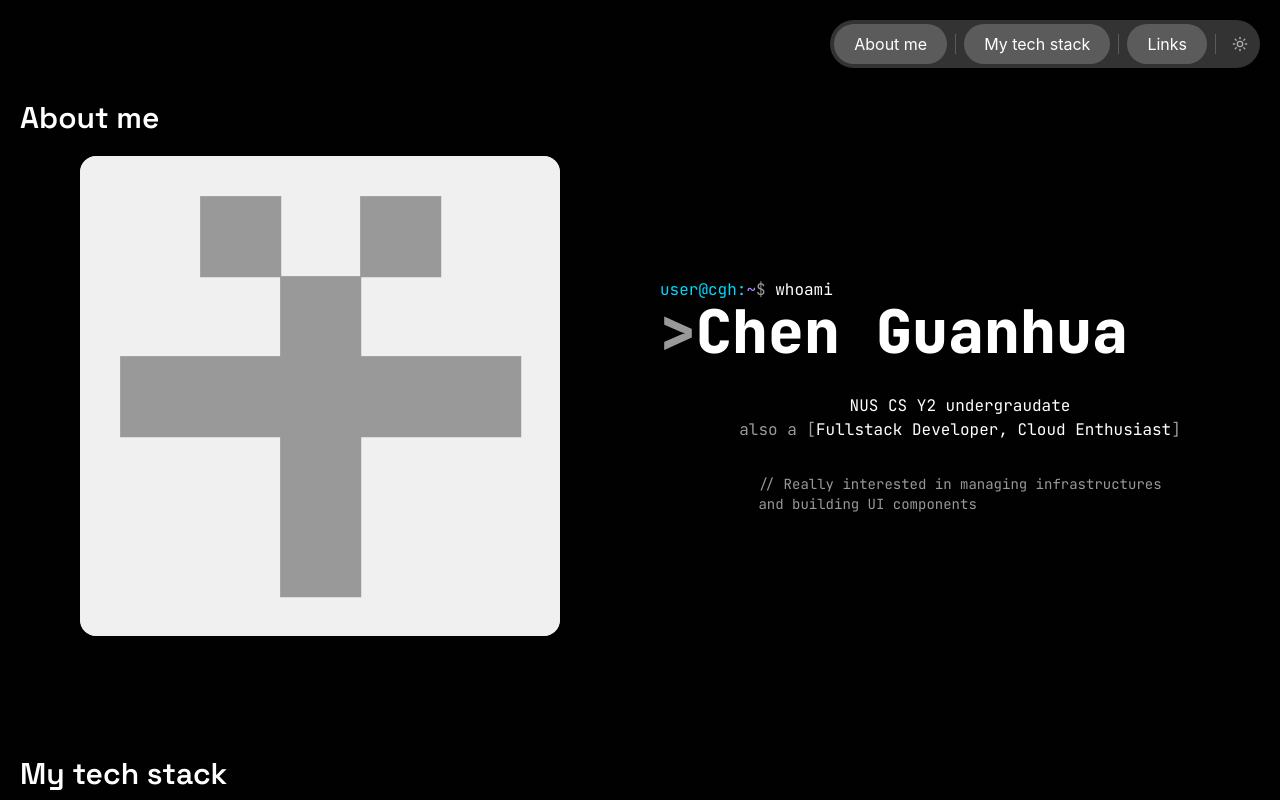
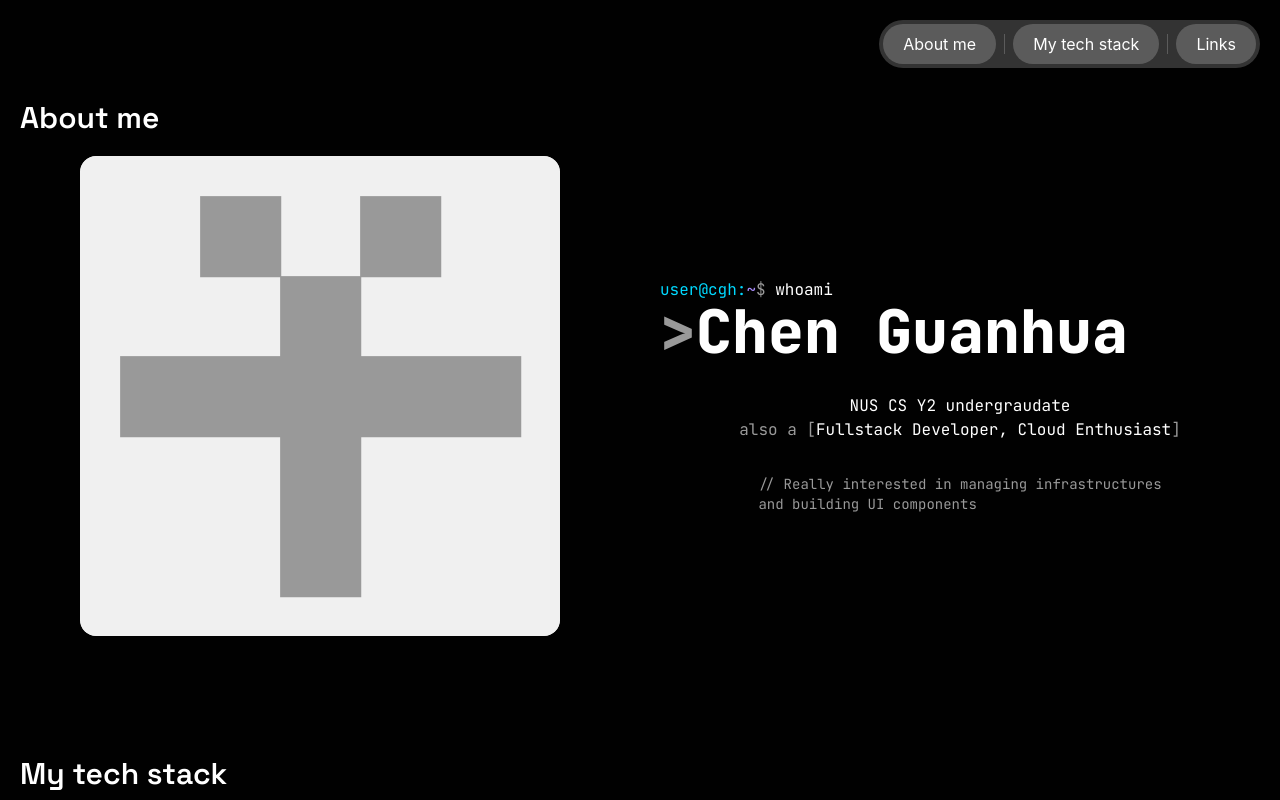
Before and after one commit to e-hua/chenguanhua.com, a React (Vite) app: page / in a window 1280 px wide. Shown: the top 800 px of the page. Built offline with nearby package versions, Linux system fonts and the light colour scheme.

Commit message:
feat(ui): Remove the theme switch from top bar

```diff
--- a/src/components/TopBar.tsx
+++ b/src/components/TopBar.tsx
@@ -1,7 +1,5 @@
-import { Moon, Sun } from 'lucide-react'
 import { Link } from '@tanstack/react-router'
 import type { ClassValue } from 'clsx'
-import { useTheme, useThemeSetter } from '@/hooks/useTheme'
 import { cn } from '@/lib/utils/cn'
 import { TOPBAR_CONTENT_DATA } from '@/App'
 
@@ -54,9 +52,6 @@ Inspired by the Toc component by TanStack.com
 https://github.com/TanStack/tanstack.com/blob/main/src/components/Toc.tsx
 */
 function TopBar({ visibleSectionIds }: { visibleSectionIds: Array<string> }) {
-  const theme = useTheme()
-  const setTheme = useThemeSetter()
-
   return (
     <header className="flex flex-row justify-end text-text-secondary">
       <nav
@@ -72,7 +67,7 @@ function TopBar({ visibleSectionIds }: { visibleSectionIds: Array<string> }) {
           return (
             <TopBarButton
               key={idx}
-              border
+              border={idx !== TOPBAR_CONTENT_DATA.length - 1}
               hashId={section.id}
               active={visibleSectionIds.includes(section.id)}
             >
@@ -80,15 +75,6 @@ function TopBar({ visibleSectionIds }: { visibleSectionIds: Array<string> }) {
             </TopBarButton>
           )
         })}
-
-        <TopBarButton
-          className="p-2 hover:scale-105"
-          onClick={() => setTheme(theme === 'dark' ? 'light' : 'dark')}
-        >
-          <span>
-            {theme === 'dark' ? <Sun size={16} /> : <Moon size={16} />}
-          </span>
-        </TopBarButton>
       </nav>
     </header>
   )
```
